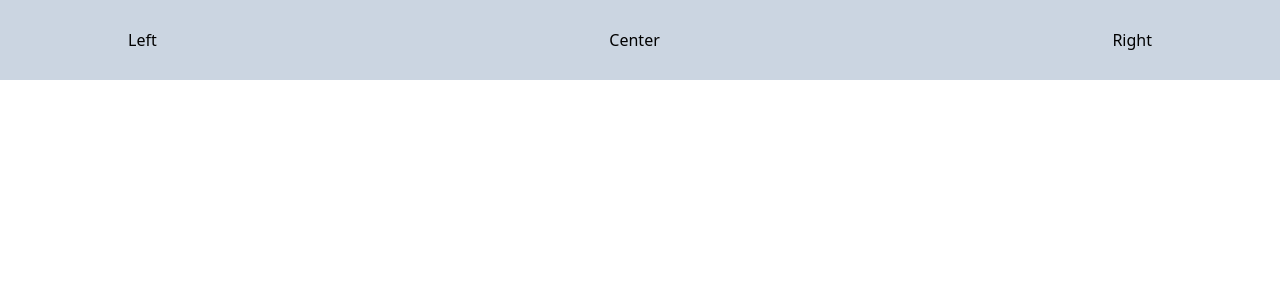
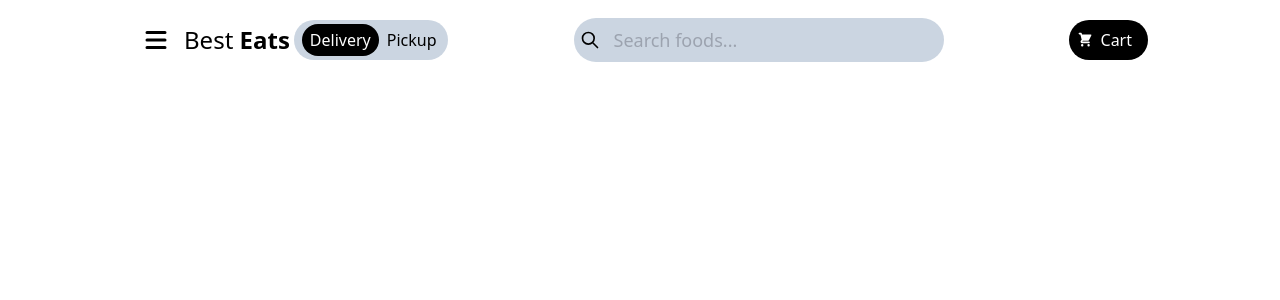
Before and after one commit to codefromahmad/best-eats-react, a React (Create React App) app: page / in a window 1280 px wide. Shown: the top 300 px of the page. Built offline with nearby package versions, Linux system fonts and the light colour scheme.

Commit message:
NavBar completed

```diff
--- a/package.json
+++ b/package.json
@@ -8,6 +8,7 @@
     "@testing-library/user-event": "^13.5.0",
     "react": "^18.2.0",
     "react-dom": "^18.2.0",
+    "react-icons": "^4.4.0",
     "react-scripts": "5.0.1",
     "web-vitals": "^2.1.4"
   },
--- a/src/components/NavBar.jsx
+++ b/src/components/NavBar.jsx
@@ -1,16 +1,120 @@
-import React from "react";
+import React, { useState } from "react";
+import { HiMenu, HiOutlineSearch, HiShoppingCart } from "react-icons/hi";
+import { GrClose } from "react-icons/gr";
+import { TbTruckDelivery } from "react-icons/tb";
+import { MdFavorite, MdHelp } from "react-icons/md";
+import { FaWallet, FaUserFriends } from "react-icons/fa";
+import { AiFillTag } from "react-icons/ai";
+import { BsFillSaveFill } from "react-icons/bs";
 
 const NavBar = () => {
+  const [nav, setNav] = useState(false);
+  const links = [
+    {
+      id: 1,
+      icon: <TbTruckDelivery />,
+      title: "Orders",
+    },
+    {
+      id: 2,
+      icon: <MdFavorite />,
+      title: "Favorite",
+    },
+    {
+      id: 3,
+      icon: <FaWallet />,
+      title: "Wallet",
+    },
+    {
+      id: 4,
+      icon: <MdHelp />,
+      title: "Help",
+    },
+    {
+      id: 5,
+      icon: <AiFillTag />,
+      title: "Promotions",
+    },
+    {
+      id: 6,
+      icon: <BsFillSaveFill />,
+      title: "Best Ones",
+    },
+    {
+      id: 7,
+      icon: <FaUserFriends />,
+      title: "Invite Friends",
+    },
+  ];
   return (
-    <div className="w-full h-20 bg-slate-300">
-      <div className="max-w-screen-lg h-full mx-auto">
-        <div className="flex justify-between w-full h-full items-center">
-          <div className="">Left</div>
-          <div className="">Center</div>
-          <div className="">Right</div>
+    <>
+      <div className="w-full h-20">
+        <div className="max-w-screen-lg h-full mx-auto bg-white">
+          <div className="flex justify-between w-full h-full items-center">
+            <div className="flex items-center mx-1">
+              <HiMenu
+                size={30}
+                className=" w-12 cursor-pointer hover:bg-slate-300 hover:rounded-full"
+                onClick={() => setNav(!nav)}
+              />
+              <p className="text-xl sm:text-2xl md:3xl mx-1">
+                Best<span className="font-bold"> Eats</span>
+              </p>
+              <div className="hidden md:flex items-center bg-slate-300 py-1 px-2 rounded-full">
+                <p className="rounded-full bg-black py-1 px-2 cursor-pointer duration-200 mr-1 text-white">
+                  Delivery
+                </p>
+                <p className="cursor-pointer duration-200 p-1 rounded-full hover:bg-slate-200">
+                  Pickup
+                </p>
+              </div>
+            </div>
+            <div className="flex items-center sm:w-[370px] w-[120px] bg-slate-300 rounded-full">
+              <HiOutlineSearch size={20} className="px-1 w-8" />
+              <input
+                type="text"
+                className="text-xs sm:text-lg bg-transparent p-2 focus:outline-none"
+                placeholder="Search foods..."
+              />
+            </div>
+            <div className="flex items-center rounded-full bg-black hover:bg-gray-700 p-2 cursor-pointer duration-200 mx-1">
+              <HiShoppingCart className="text-white" />
+              <p className="text-white px-2 hidden sm:block">Cart</p>
+            </div>
+          </div>
         </div>
       </div>
-    </div>
+      {nav && (
+        <div>
+          <div className="w-full bg-black/80 fixed top-0 left-0 z-10 h-screen"></div>
+          <div className="h-screen absolute left-0 py-5 top-0 w-[300px] bg-white z-10">
+            <div className="flex justify-between items-center px-4 ">
+              <p className="text-2xl">
+                Best <span className="font-bold">Eats</span>
+              </p>
+              <GrClose
+                size={22}
+                className="cursor-pointer w-12 hover:bg-slate-300 hover:rounded-full"
+                onClick={() => setNav(!nav)}
+              />
+            </div>
+            <ul>
+              {links.map(({ id, icon, title }) => (
+                <li key={id}>
+                  <a
+                    href=""
+                    className="flex items-center p-2 mx-2 hover:bg-slate-200 hover:rounded-md"
+                  >
+                    {icon}
+                    <p className="pl-2">{title}</p>
+                  </a>
+                </li>
+              ))}
+            </ul>
+          </div>
+        </div>
+      )}
+    </>
   );
 };
 
```
Also changed, not shown: 1 other file (tests, documents, lock files or other folders).
